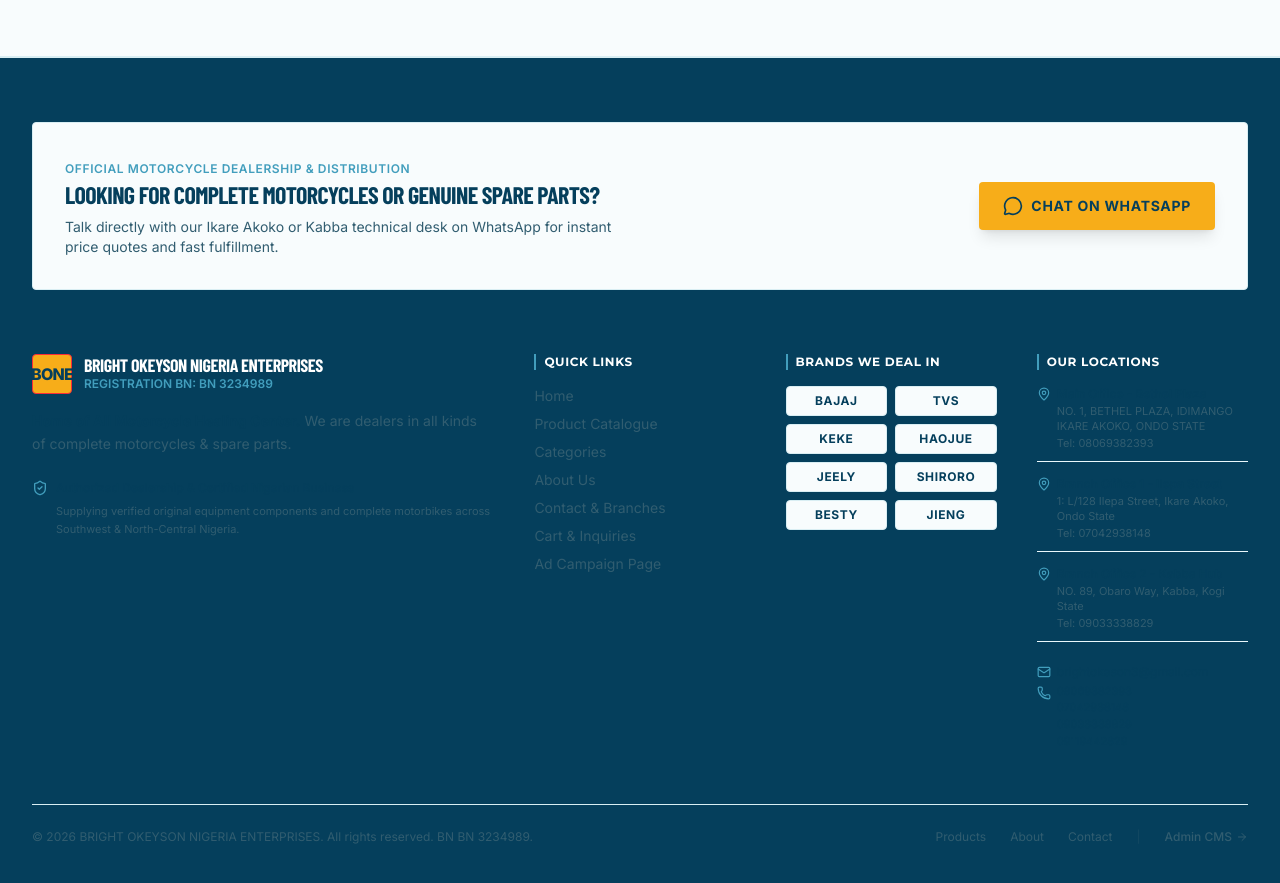
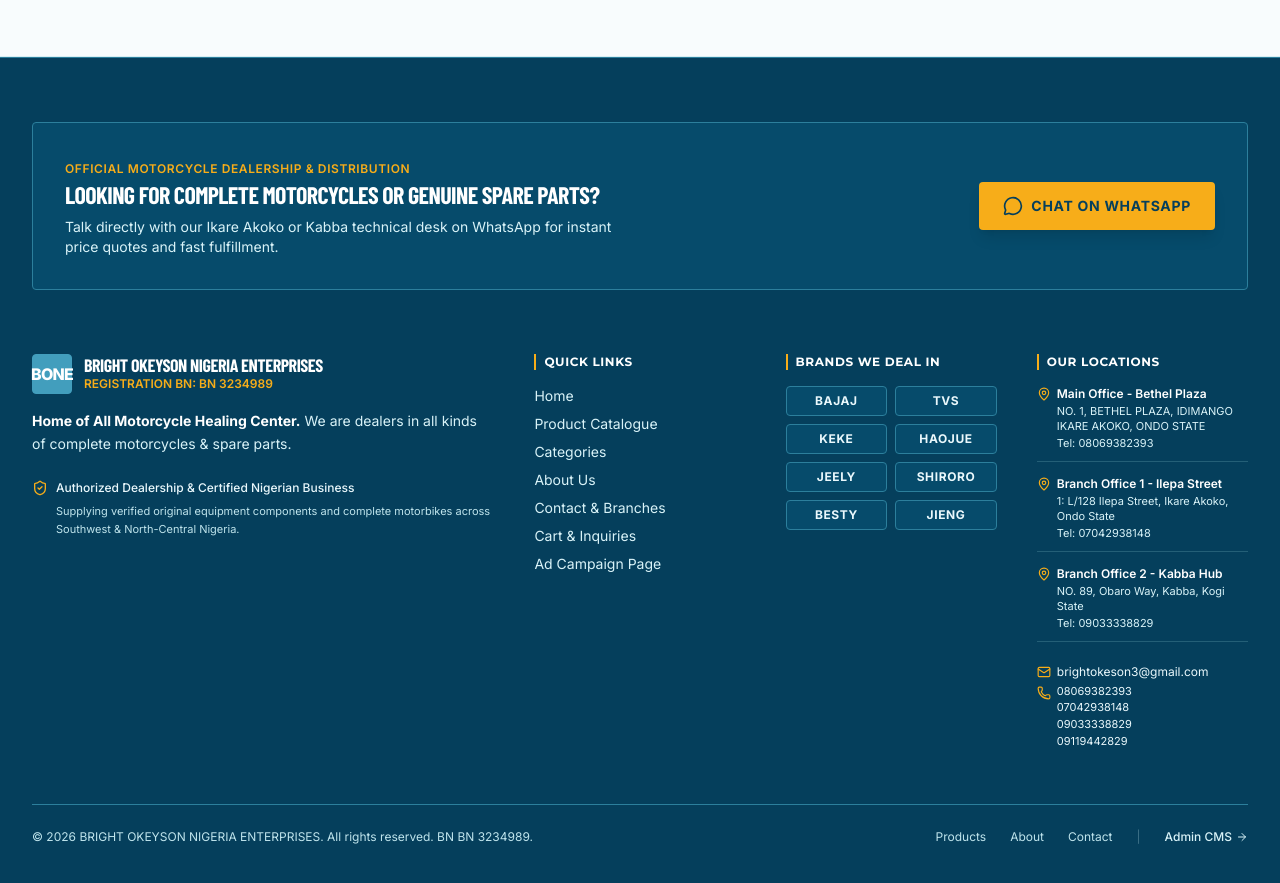
Before and after one commit to HBlens999/bright-okeyson-nigeria-enterprises, a React (Vite) app: page / in a window 1280 px wide. Shown: the part 3960-4843 px from the top of the page. Built offline with nearby package versions, Linux system fonts and the light colour scheme; no server answers; a web font is replaced by a local one.

Commit message:
Restore strong footer contrast with new brand palette

```diff
--- a/src/components/layout/Footer.tsx
+++ b/src/components/layout/Footer.tsx
@@ -14,18 +14,18 @@ export const Footer: React.FC = () => {
   );
 
   return (
-    <footer className="bg-neutral-950 text-neutral-300 border-t border-neutral-800 pt-16 pb-12">
+    <footer className="bg-brand-navy text-white border-t border-[#2C7F9C] pt-16 pb-12">
       <div className="max-w-7xl mx-auto px-4 sm:px-6 lg:px-8">
         {/* Top Highlight Banner */}
-        <div className="bg-neutral-900 border border-neutral-800 rounded p-6 sm:p-8 mb-16 flex flex-col md:flex-row items-center justify-between gap-6">
+        <div className="bg-[#064B6B] border border-[#2C7F9C] rounded p-6 sm:p-8 mb-16 flex flex-col md:flex-row items-center justify-between gap-6">
           <div className="space-y-1.5 text-center md:text-left">
-            <span className="text-red-500 font-semibold tracking-wider text-xs uppercase">
+            <span className="text-brand-gold font-semibold tracking-wider text-xs uppercase">
               Official Motorcycle Dealership & Distribution
             </span>
             <h3 className="text-xl sm:text-2xl font-bold text-white font-['Barlow_Condensed'] uppercase tracking-tight">
               Looking for Complete Motorcycles or Genuine Spare Parts?
             </h3>
-            <p className="text-sm text-neutral-400 max-w-xl">
+            <p className="text-sm text-[#D9F3F8] max-w-xl">
               Talk directly with our Ikare Akoko or Kabba technical desk on WhatsApp for instant price quotes and fast fulfillment.
             </p>
           </div>
@@ -33,7 +33,7 @@ export const Footer: React.FC = () => {
             href={footerWhatsAppUrl}
             target="_blank"
             rel="noopener noreferrer"
-            className="shrink-0 inline-flex items-center gap-2 px-6 py-3.5 bg-green-700 hover:bg-green-600 text-white font-bold text-sm tracking-wider uppercase rounded shadow-lg transition-transform active:scale-95"
+            className="shrink-0 inline-flex items-center gap-2 px-6 py-3.5 bg-brand-gold hover:bg-white text-brand-navy font-bold text-sm tracking-wider uppercase rounded shadow-lg transition-transform active:scale-95"
           >
             <MessageCircle className="w-5 h-5" />
             <span>Chat on WhatsApp</span>
@@ -53,7 +53,7 @@ export const Footer: React.FC = () => {
                   referrerPolicy="no-referrer"
                 />
               ) : (
-                <div className="w-10 h-10 rounded bg-red-700 flex items-center justify-center text-white font-extrabold text-base tracking-tighter shrink-0 border border-red-500">
+                <div className="w-10 h-10 rounded bg-brand-teal flex items-center justify-center text-white font-extrabold text-base tracking-tighter shrink-0 border border-brand-teal">
                   {branding.brand_symbol_text || 'BONE'}
                 </div>
               )}
@@ -61,22 +61,22 @@ export const Footer: React.FC = () => {
                 <h4 className="font-extrabold text-lg text-white uppercase font-['Barlow_Condensed'] tracking-tight leading-none">
                   {siteSettings.business_name}
                 </h4>
-                <div className="text-xs text-red-500 font-semibold uppercase mt-0.5">
+                <div className="text-xs text-brand-gold font-semibold uppercase mt-0.5">
                   Registration BN: {siteSettings.registration_number}
                 </div>
               </div>
             </div>
 
-            <p className="text-sm text-neutral-400 leading-relaxed max-w-md">
-              <strong className="text-neutral-200">{siteSettings.tagline}.</strong> {siteSettings.description}
+            <p className="text-sm text-[#D9F3F8] leading-relaxed max-w-md">
+              <strong className="text-white">{siteSettings.tagline}.</strong> {siteSettings.description}
             </p>
 
-            <div className="pt-2 text-xs text-neutral-400 space-y-1.5">
-              <div className="flex items-center gap-2 text-neutral-300 font-medium">
-                <ShieldCheck className="w-4 h-4 text-red-500 shrink-0" />
+            <div className="pt-2 text-xs text-[#D9F3F8] space-y-1.5">
+              <div className="flex items-center gap-2 text-[#EAF8FC] font-medium">
+                <ShieldCheck className="w-4 h-4 text-brand-gold shrink-0" />
                 <span>Authorized Dealership & Certified Nigerian Business</span>
               </div>
-              <p className="pl-6 text-neutral-500 text-[11px]">
+              <p className="pl-6 text-[#BFE4EC] text-[11px]">
                 Supplying verified original equipment components and complete motorbikes across Southwest & North-Central Nigeria.
               </p>
             </div>
@@ -84,42 +84,42 @@ export const Footer: React.FC = () => {
 
           {/* Col 3: Quick Navigation */}
           <div>
-            <h5 className="text-white text-xs font-bold uppercase tracking-wider mb-4 border-l-2 border-red-600 pl-2">
+            <h5 className="text-white text-xs font-bold uppercase tracking-wider mb-4 border-l-2 border-brand-gold pl-2">
               Quick Links
             </h5>
             <ul className="space-y-2 text-sm">
               <li>
-                <Link to="/" className="text-neutral-400 hover:text-white transition-colors">
+                <Link to="/" className="text-[#D9F3F8] hover:text-brand-gold transition-colors">
                   Home
                 </Link>
               </li>
               <li>
-                <Link to="/products" className="text-neutral-400 hover:text-white transition-colors">
+                <Link to="/products" className="text-[#D9F3F8] hover:text-brand-gold transition-colors">
                   Product Catalogue
                 </Link>
               </li>
               <li>
-                <Link to="/categories" className="text-neutral-400 hover:text-white transition-colors">
+                <Link to="/categories" className="text-[#D9F3F8] hover:text-brand-gold transition-colors">
                   Categories
                 </Link>
               </li>
               <li>
-                <Link to="/about" className="text-neutral-400 hover:text-white transition-colors">
+                <Link to="/about" className="text-[#D9F3F8] hover:text-brand-gold transition-colors">
                   About Us
                 </Link>
               </li>
               <li>
-                <Link to="/contact" className="text-neutral-400 hover:text-white transition-colors">
+                <Link to="/contact" className="text-[#D9F3F8] hover:text-brand-gold transition-colors">
                   Contact & Branches
                 </Link>
               </li>
               <li>
-                <Link to="/cart" className="text-neutral-400 hover:text-white transition-colors">
+                <Link to="/cart" className="text-[#D9F3F8] hover:text-brand-gold transition-colors">
                   Cart & Inquiries
                 </Link>
               </li>
               <li>
-                <Link to="/landing" className="text-neutral-400 hover:text-white transition-colors">
+                <Link to="/landing" className="text-[#D9F3F8] hover:text-brand-gold transition-colors">
                   Ad Campaign Page
                 </Link>
               </li>
@@ -128,7 +128,7 @@ export const Footer: React.FC = () => {
 
           {/* Col 4: Motorcycle Brands */}
           <div>
-            <h5 className="text-white text-xs font-bold uppercase tracking-wider mb-4 border-l-2 border-red-600 pl-2">
+            <h5 className="text-white text-xs font-bold uppercase tracking-wider mb-4 border-l-2 border-brand-gold pl-2">
               Brands We Deal In
             </h5>
             <div className="grid grid-cols-2 gap-2 text-xs">
@@ -136,7 +136,7 @@ export const Footer: React.FC = () => {
                 <Link
                   key={brand}
                   to={`/products?brand=${brand}`}
-                  className="px-2.5 py-1.5 rounded bg-neutral-900 border border-neutral-800 text-neutral-300 hover:text-white hover:border-red-600 transition-colors text-center font-bold tracking-wider"
+                  className="px-2.5 py-1.5 rounded bg-[#064B6B] border border-[#2C7F9C] text-[#EAF8FC] hover:text-brand-gold hover:border-brand-gold transition-colors text-center font-bold tracking-wider"
                 >
                   {brand}
                 </Link>
@@ -146,36 +146,36 @@ export const Footer: React.FC = () => {
 
           {/* Col 5: Branches & Official Contacts */}
           <div>
-            <h5 className="text-white text-xs font-bold uppercase tracking-wider mb-4 border-l-2 border-red-600 pl-2">
+            <h5 className="text-white text-xs font-bold uppercase tracking-wider mb-4 border-l-2 border-brand-gold pl-2">
               Our Locations
             </h5>
-            <div className="space-y-3.5 text-xs text-neutral-400">
+            <div className="space-y-3.5 text-xs text-[#D9F3F8]">
               {branches.map((b) => (
-                <div key={b.id} className="border-b border-neutral-900 pb-2.5 last:border-0 last:pb-0">
-                  <div className="font-semibold text-neutral-200 flex items-center gap-1.5">
-                    <MapPin className="w-3.5 h-3.5 text-red-500 shrink-0" />
+                <div key={b.id} className="border-b border-[#245F77] pb-2.5 last:border-0 last:pb-0">
+                  <div className="font-semibold text-white flex items-center gap-1.5">
+                    <MapPin className="w-3.5 h-3.5 text-brand-gold shrink-0" />
                     <span>{b.name}</span>
                   </div>
-                  <div className="pl-5 text-neutral-400 text-[11px] mt-0.5 leading-snug">
+                  <div className="pl-5 text-[#D9F3F8] text-[11px] mt-0.5 leading-snug">
                     {b.address}
                   </div>
                   {b.phone && (
-                    <div className="pl-5 text-neutral-400 text-[11px] mt-0.5">
-                      Tel: <a href={`tel:${b.phone}`} className="hover:text-white">{b.phone}</a>
+                    <div className="pl-5 text-[#D9F3F8] text-[11px] mt-0.5">
+                      Tel: <a href={`tel:${b.phone}`} className="hover:text-brand-gold">{b.phone}</a>
                     </div>
                   )}
                 </div>
               ))}
 
               <div className="pt-2 text-xs space-y-1">
-                <div className="flex items-center gap-1.5 text-neutral-300">
-                  <Mail className="w-3.5 h-3.5 text-red-500 shrink-0" />
+                <div className="flex items-center gap-1.5 text-[#EAF8FC]">
+                  <Mail className="w-3.5 h-3.5 text-brand-gold shrink-0" />
                   <a href={`mailto:${siteSettings.email}`} className="hover:underline">
                     {siteSettings.email}
                   </a>
                 </div>
-                <div className="flex items-start gap-1.5 text-neutral-300">
-                  <Phone className="w-3.5 h-3.5 text-red-500 shrink-0 mt-0.5" />
+                <div className="flex items-start gap-1.5 text-[#EAF8FC]">
+                  <Phone className="w-3.5 h-3.5 text-brand-gold shrink-0 mt-0.5" />
                   <div className="text-[11px] space-y-0.5">
                     {siteSettings.phone_numbers.map((ph) => (
                       <div key={ph}>
@@ -190,16 +190,16 @@ export const Footer: React.FC = () => {
         </div>
 
         {/* Bottom Bar */}
-        <div className="border-t border-neutral-800 pt-6 flex flex-col sm:flex-row items-center justify-between gap-4 text-xs text-neutral-500">
+        <div className="border-t border-[#2C7F9C] pt-6 flex flex-col sm:flex-row items-center justify-between gap-4 text-xs text-[#BFE4EC]">
           <div>
             &copy; {new Date().getFullYear()} {siteSettings.business_name}. All rights reserved. BN {siteSettings.registration_number}.
           </div>
           <div className="flex items-center gap-6">
-            <Link to="/products" className="hover:text-neutral-400">Products</Link>
-            <Link to="/about" className="hover:text-neutral-400">About</Link>
-            <Link to="/contact" className="hover:text-neutral-400">Contact</Link>
+            <Link to="/products" className="hover:text-[#D9F3F8]">Products</Link>
+            <Link to="/about" className="hover:text-[#D9F3F8]">About</Link>
+            <Link to="/contact" className="hover:text-[#D9F3F8]">Contact</Link>
             <span className="opacity-30">|</span>
-            <Link to="/admin" className="text-neutral-400 hover:text-red-400 flex items-center gap-1 font-medium">
+            <Link to="/admin" className="text-[#D9F3F8] hover:text-brand-gold flex items-center gap-1 font-medium">
               <span>Admin CMS</span>
               <ArrowRight className="w-3 h-3" />
             </Link>
```
